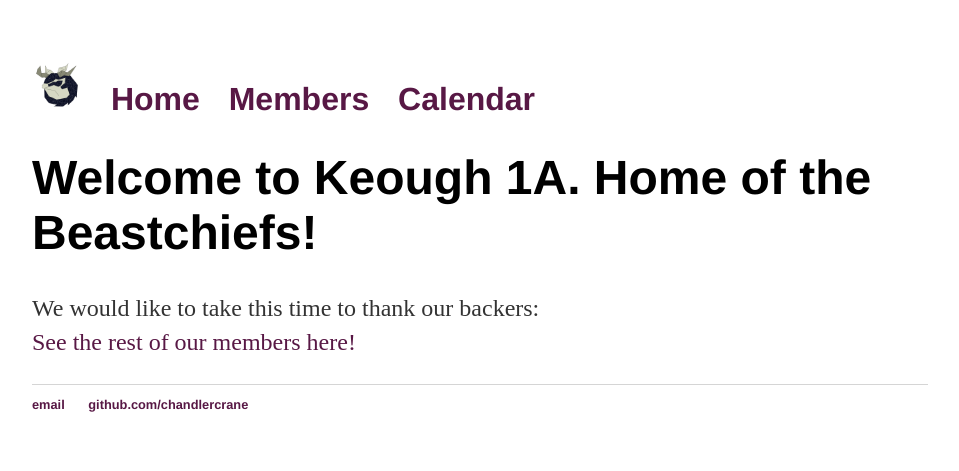
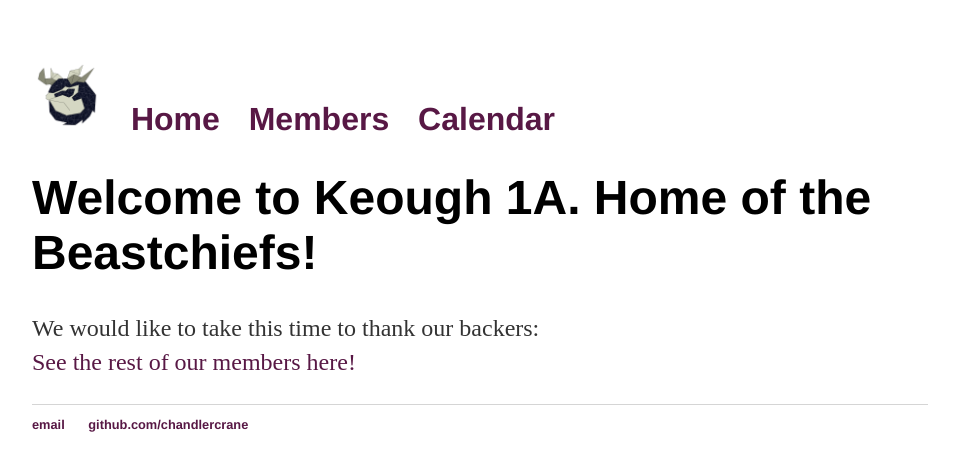
Before and after one commit to chandlercrane/beastchiefs.github.io, a Jekyll site: the page built from index.html, in a window 1280 px wide. Shown: the top 471 px of the page, without its empty margins (160-1119 px from the left). Built offline with Jekyll 4.4.1, drawn with Linux system fonts in a browser that asks for light colours.

Commit message:
Update default.html

```diff
--- a/_layouts/default.html
+++ b/_layouts/default.html
@@ -8,7 +8,7 @@
 		<body>
 			<nav>
 	    		<ul>
-				<li><img src="../docs/assets/img/logo/beastchief_head.png" width="50" height="50"></li>
+				<li><img src="../docs/assets/img/logo/beastchief_head.png" width="70" height="70"></li>
 	        		<li><a href="/">Home</a></li>
         			<li><a href="/members">Members</a></li>
         			<li><a href="/calendar">Calendar</a></li>
```
